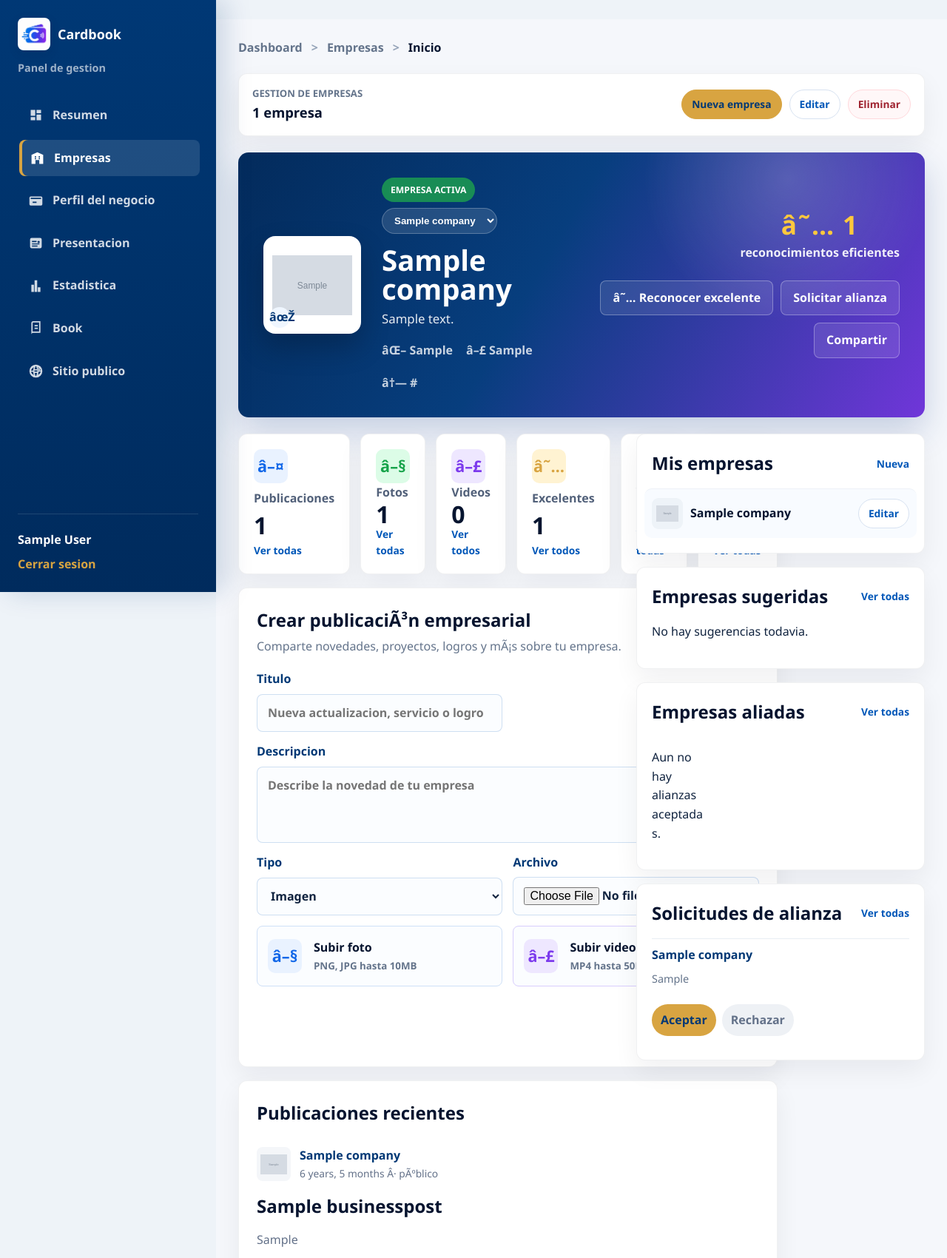
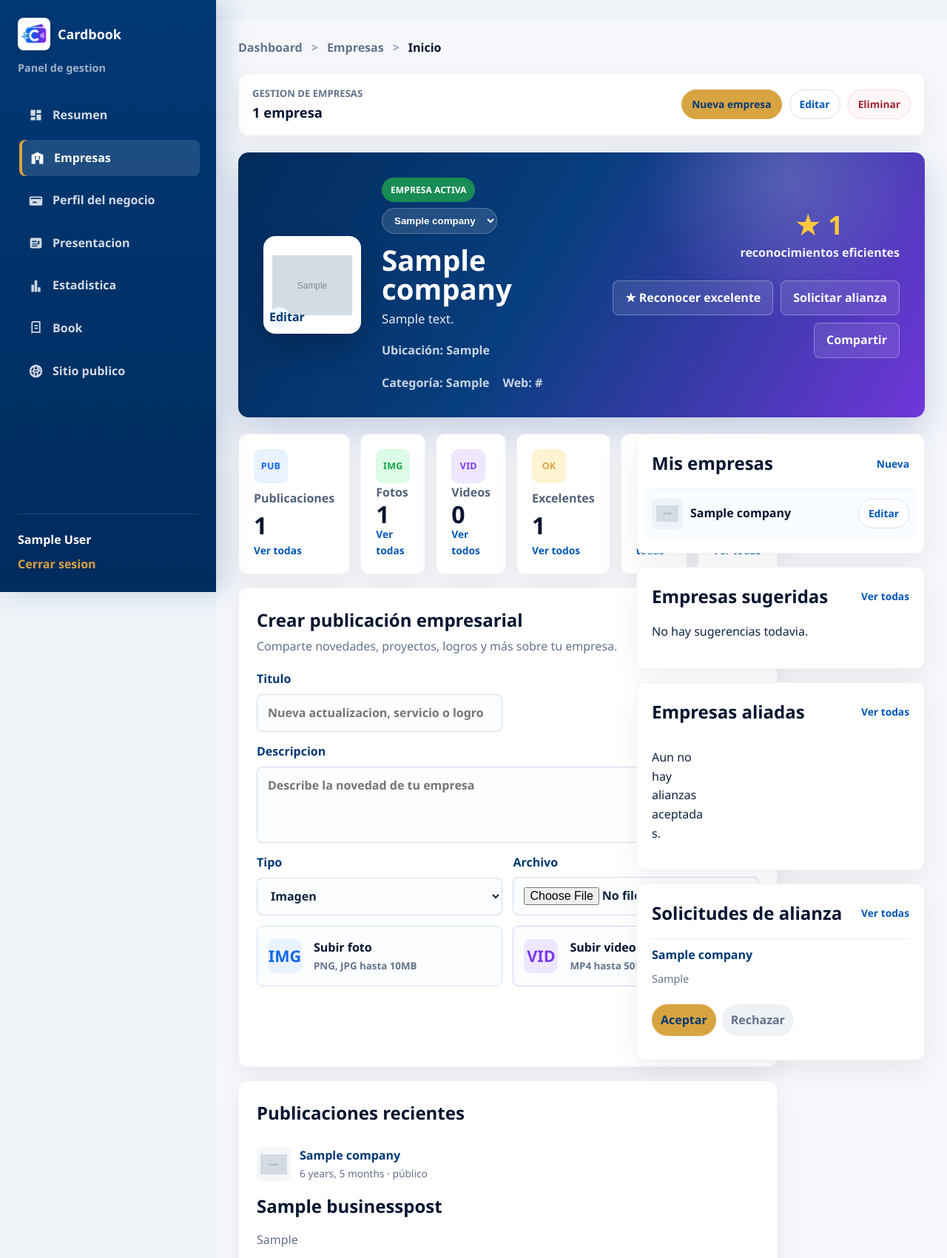
Before and after one commit to jansgreen/cardbook, a Django app: page /dashboard/companies/ in a window 1280 px wide. Shown: the top 1700 px of the page at 74% size. Run offline with Django 5.2, Linux system fonts and the light colour scheme; a user stored in the database is signed in; tables that the repository leaves empty hold one stand-in row (values such as "Sample post"); grey boxes marked "Sample" are stand-in pictures.

Commit message:
cardbook app

```diff
--- a/static/css/dashboard.css
+++ b/static/css/dashboard.css
@@ -182,7 +182,7 @@
 .business-page-main, .business-page-side { display: grid; gap: 18px; }
 .business-metric-row { display: grid; grid-template-columns: repeat(6, 1fr); gap: 14px; }
 .business-metric-row article { min-height: 150px; background: white; border: 1px solid rgba(15, 23, 42, .06); border-radius: 12px; padding: 20px; box-shadow: 0 14px 34px rgba(15, 23, 42, .06); display: grid; align-content: space-between; }
-.business-metric-row i { width: 46px; height: 46px; display: grid; place-items: center; border-radius: 10px; font-style: normal; font-size: 1.35rem; font-weight: 950; }
+.business-metric-row i { width: 46px; height: 46px; display: grid; place-items: center; border-radius: 10px; font-style: normal; font-size: .78rem; font-weight: 950; letter-spacing: .02em; }
 .metric-blue { background: #e9f2ff; color: #1267e8; }
 .metric-green { background: #dcfce7; color: #16a34a; }
 .metric-purple { background: #eee7ff; color: #7c3aed; }
@@ -227,6 +227,19 @@
 .alliance-request.polished { display: grid; align-items: start; }
 .alliance-request.polished span { color: #64748b; font-size: .9rem; }
 .alliance-request.polished div { margin-top: 10px; justify-content: flex-end; }
+.image-fallback {
+    display: grid;
+    place-items: center;
+    width: 100%;
+    height: 100%;
+    min-width: 42px;
+    min-height: 42px;
+    border-radius: inherit;
+    background: #eef3f8;
+    color: #003875;
+    font-weight: 950;
+    text-transform: uppercase;
+}
 @media (max-width: 1180px) {
     .business-page-grid, .business-hero-card { grid-template-columns: 1fr; }
     .business-hero-right { justify-items: start; }
--- a/static/js/dashboard.js
+++ b/static/js/dashboard.js
@@ -4,4 +4,13 @@ document.addEventListener("DOMContentLoaded", () => {
     if (button && sidebar) {
         button.addEventListener("click", () => sidebar.classList.toggle("open"));
     }
+
+    document.querySelectorAll("img[data-fallback-text]").forEach((image) => {
+        image.addEventListener("error", () => {
+            const fallback = document.createElement("span");
+            fallback.className = "image-fallback";
+            fallback.textContent = (image.dataset.fallbackText || "CB").slice(0, 2).toUpperCase();
+            image.replaceWith(fallback);
+        }, { once: true });
+    });
 });
--- a/templates/dashboard/companies.html
+++ b/templates/dashboard/companies.html
@@ -27,8 +27,8 @@
         <article class="business-hero-card">
             <div class="business-hero-left">
                 <div class="business-hero-logo">
-                    {% if active_company.logo %}<img src="{{ active_company.logo.url }}" alt="{{ active_company.name }}">{% else %}<span>{{ active_company.name|slice:":2" }}</span>{% endif %}
-                    <a href="{% url 'dashboard-company-update' active_company.id %}" aria-label="Editar empresa">âœŽ</a>
+                    {% if active_company.logo %}<img src="{{ active_company.logo.url }}" alt="{{ active_company.name }}" data-fallback-text="{{ active_company.name|slice:':2' }}">{% else %}<span>{{ active_company.name|slice:":2" }}</span>{% endif %}
+                    <a href="{% url 'dashboard-company-update' active_company.id %}" aria-label="Editar empresa">Editar</a>
                 </div>
                 <div class="business-hero-copy">
                     <div class="business-active-pill">Empresa activa</div>
@@ -42,15 +42,15 @@
                     <h1>{{ active_company.name }}</h1>
                     <p>{{ active_company.description|default:"Empresa dedicada a crear presencia digital profesional dentro de Cardbook." }}</p>
                     <div class="business-hero-meta">
-                        <span>âŒ– {{ active_company.city|default:"Ubicacion no definida" }}</span>
-                        <span>â–£ {{ active_company.category|default:"Sin categoria" }}</span>
-                        {% if active_company.website %}<span>â†— {{ active_company.website }}</span>{% endif %}
+                        <span>Ubicaci&oacute;n: {{ active_company.city|default:"Ubicacion no definida" }}</span>
+                        <span>Categor&iacute;a: {{ active_company.category|default:"Sin categoria" }}</span>
+                        {% if active_company.website %}<span>Web: {{ active_company.website }}</span>{% endif %}
                     </div>
                 </div>
             </div>
             <div class="business-hero-right">
                 <div class="business-rating-block">
-                    <strong>â˜… {{ stats.efficient }}</strong>
+                    <strong>&#9733; {{ stats.efficient }}</strong>
                     <span>reconocimientos eficientes</span>
                 </div>
                 <div class="business-hero-actions">
@@ -58,7 +58,7 @@
                         {% csrf_token %}
                         <input type="hidden" name="action" value="efficient">
                         <input type="hidden" name="company" value="{{ active_company.id }}">
-                        <button type="submit">â˜… Reconocer excelente</button>
+                        <button type="submit">&#9733; Reconocer excelente</button>
                     </form>
                     <a href="#sugeridas">Solicitar alianza</a>
                     <button type="button" data-share>Compartir</button>
@@ -69,18 +69,18 @@
         <section class="business-page-grid">
             <main class="business-page-main">
                 <section class="business-metric-row">
-                    <article><i class="metric-blue">â–¤</i><span>Publicaciones</span><strong>{{ stats.posts }}</strong><a href="#publicaciones">Ver todas</a></article>
-                    <article><i class="metric-green">â–§</i><span>Fotos</span><strong>{{ stats.images }}</strong><a href="#publicaciones">Ver todas</a></article>
-                    <article><i class="metric-purple">â–£</i><span>Videos</span><strong>{{ stats.videos }}</strong><a href="#publicaciones">Ver todos</a></article>
-                    <article><i class="metric-gold">â˜…</i><span>Excelentes</span><strong>{{ stats.excellent }}</strong><a href="#publicaciones">Ver todos</a></article>
-                    <article><i class="metric-orange">â—‰</i><span>Vistas</span><strong>{{ stats.views }}</strong><a href="#publicaciones">Ver todas</a></article>
-                    <article><i class="metric-cyan">â—‡</i><span>Alianzas</span><strong>{{ stats.alliances }}</strong><a href="#alianzas">Ver todas</a></article>
+                    <article><i class="metric-blue">PUB</i><span>Publicaciones</span><strong>{{ stats.posts }}</strong><a href="#publicaciones">Ver todas</a></article>
+                    <article><i class="metric-green">IMG</i><span>Fotos</span><strong>{{ stats.images }}</strong><a href="#publicaciones">Ver todas</a></article>
+                    <article><i class="metric-purple">VID</i><span>Videos</span><strong>{{ stats.videos }}</strong><a href="#publicaciones">Ver todos</a></article>
+                    <article><i class="metric-gold">OK</i><span>Excelentes</span><strong>{{ stats.excellent }}</strong><a href="#publicaciones">Ver todos</a></article>
+                    <article><i class="metric-orange">VER</i><span>Vistas</span><strong>{{ stats.views }}</strong><a href="#publicaciones">Ver todas</a></article>
+                    <article><i class="metric-cyan">ALI</i><span>Alianzas</span><strong>{{ stats.alliances }}</strong><a href="#alianzas">Ver todas</a></article>
                 </section>
 
                 <article class="business-composer-card" id="publicaciones">
                     <div>
-                        <h2>Crear publicaciÃ³n empresarial</h2>
-                        <p>Comparte novedades, proyectos, logros y mÃ¡s sobre tu empresa.</p>
+                        <h2>Crear publicaci&oacute;n empresarial</h2>
+                        <p>Comparte novedades, proyectos, logros y m&aacute;s sobre tu empresa.</p>
                     </div>
                     <form method="post" enctype="multipart/form-data" class="business-upload-form">
                         {% csrf_token %}
@@ -90,8 +90,8 @@
                         <label>Descripcion{{ post_form.caption }}</label>
                         <label>Tipo{{ post_form.media_type }}</label>
                         <label>Archivo{{ post_form.media }}</label>
-                        <div class="upload-choice upload-photo"><span>â–§</span><strong>Subir foto</strong><small>PNG, JPG hasta 10MB</small></div>
-                        <div class="upload-choice upload-video"><span>â–£</span><strong>Subir video</strong><small>MP4 hasta 50MB</small></div>
+                        <div class="upload-choice upload-photo"><span>IMG</span><strong>Subir foto</strong><small>PNG, JPG hasta 10MB</small></div>
+                        <div class="upload-choice upload-video"><span>VID</span><strong>Subir video</strong><small>MP4 hasta 50MB</small></div>
                         <div class="form-actions"><button class="btn btn-primary" type="submit">Publicar novedad</button></div>
                     </form>
                 </article>
@@ -101,8 +101,8 @@
                     {% for post in posts %}
                         <article class="business-post-card enterprise-post">
                             <div class="business-post-head">
-                                {% if post.company.logo %}<img src="{{ post.company.logo.url }}" alt="{{ post.company.name }}">{% endif %}
-                                <div><strong>{{ post.company.name }}</strong><span>{{ post.created_at|timesince }} Â· pÃºblico</span></div>
+                                {% if post.company.logo %}<img src="{{ post.company.logo.url }}" alt="{{ post.company.name }}" data-fallback-text="{{ post.company.name|slice:':2' }}">{% endif %}
+                                <div><strong>{{ post.company.name }}</strong><span>{{ post.created_at|timesince }} &middot; p&uacute;blico</span></div>
                             </div>
                             <h2>{{ post.title }}</h2>
                             {% if post.caption %}<p>{{ post.caption }}</p>{% endif %}
@@ -133,7 +133,7 @@
                     {% for company in companies %}
                         <div class="managed-company-item {% if company.id == active_company.id %}active{% endif %}">
                             <a href="{% url 'dashboard-companies' %}?company={{ company.id }}">
-                                {% if company.logo %}<img src="{{ company.logo.url }}" alt="{{ company.name }}">{% else %}<span>{{ company.name|slice:":2" }}</span>{% endif %}
+                                {% if company.logo %}<img src="{{ company.logo.url }}" alt="{{ company.name }}" data-fallback-text="{{ company.name|slice:':2' }}">{% else %}<span>{{ company.name|slice:":2" }}</span>{% endif %}
                                 <strong>{{ company.name }}</strong>
                             </a>
                             <div>
@@ -155,11 +155,11 @@
                     <div class="side-card-head"><h2>Empresas sugeridas</h2><a href="#">Ver todas</a></div>
                     {% for company in suggested_companies %}
                         <div class="side-company-item">
-                            {% if company.logo %}<img src="{{ company.logo.url }}" alt="{{ company.name }}">{% else %}<div>{{ company.name|slice:":2" }}</div>{% endif %}
+                            {% if company.logo %}<img src="{{ company.logo.url }}" alt="{{ company.name }}" data-fallback-text="{{ company.name|slice:':2' }}">{% else %}<div>{{ company.name|slice:":2" }}</div>{% endif %}
                             <section>
                                 <strong>{{ company.name }}</strong>
                                 <span>{{ company.category|default:"Empresa sugerida" }}</span>
-                                <small class="efficient-badge {{ company.efficient_badge_class }}">â˜… {{ company.efficient_count }}</small>
+                                <small class="efficient-badge {{ company.efficient_badge_class }}">&#9733; {{ company.efficient_count }}</small>
                             </section>
                             <form method="post">
                                 {% csrf_token %}
@@ -177,9 +177,9 @@
                     <div class="allied-avatar-grid">
                         {% for alliance in accepted_alliances %}
                             {% if alliance.requester_id == active_company.id %}
-                                <div>{% if alliance.receiver.logo %}<img src="{{ alliance.receiver.logo.url }}" alt="{{ alliance.receiver.name }}">{% endif %}<span>{{ alliance.receiver.name }}</span></div>
+                                <div>{% if alliance.receiver.logo %}<img src="{{ alliance.receiver.logo.url }}" alt="{{ alliance.receiver.name }}" data-fallback-text="{{ alliance.receiver.name|slice:':2' }}">{% endif %}<span>{{ alliance.receiver.name }}</span></div>
                             {% else %}
-                                <div>{% if alliance.requester.logo %}<img src="{{ alliance.requester.logo.url }}" alt="{{ alliance.requester.name }}">{% endif %}<span>{{ alliance.requester.name }}</span></div>
+                                <div>{% if alliance.requester.logo %}<img src="{{ alliance.requester.logo.url }}" alt="{{ alliance.requester.name }}" data-fallback-text="{{ alliance.requester.name|slice:':2' }}">{% endif %}<span>{{ alliance.requester.name }}</span></div>
                             {% endif %}
                         {% empty %}<p>Aun no hay alianzas aceptadas.</p>{% endfor %}
                     </div>
```
Also changed, not shown: 2 other files.
